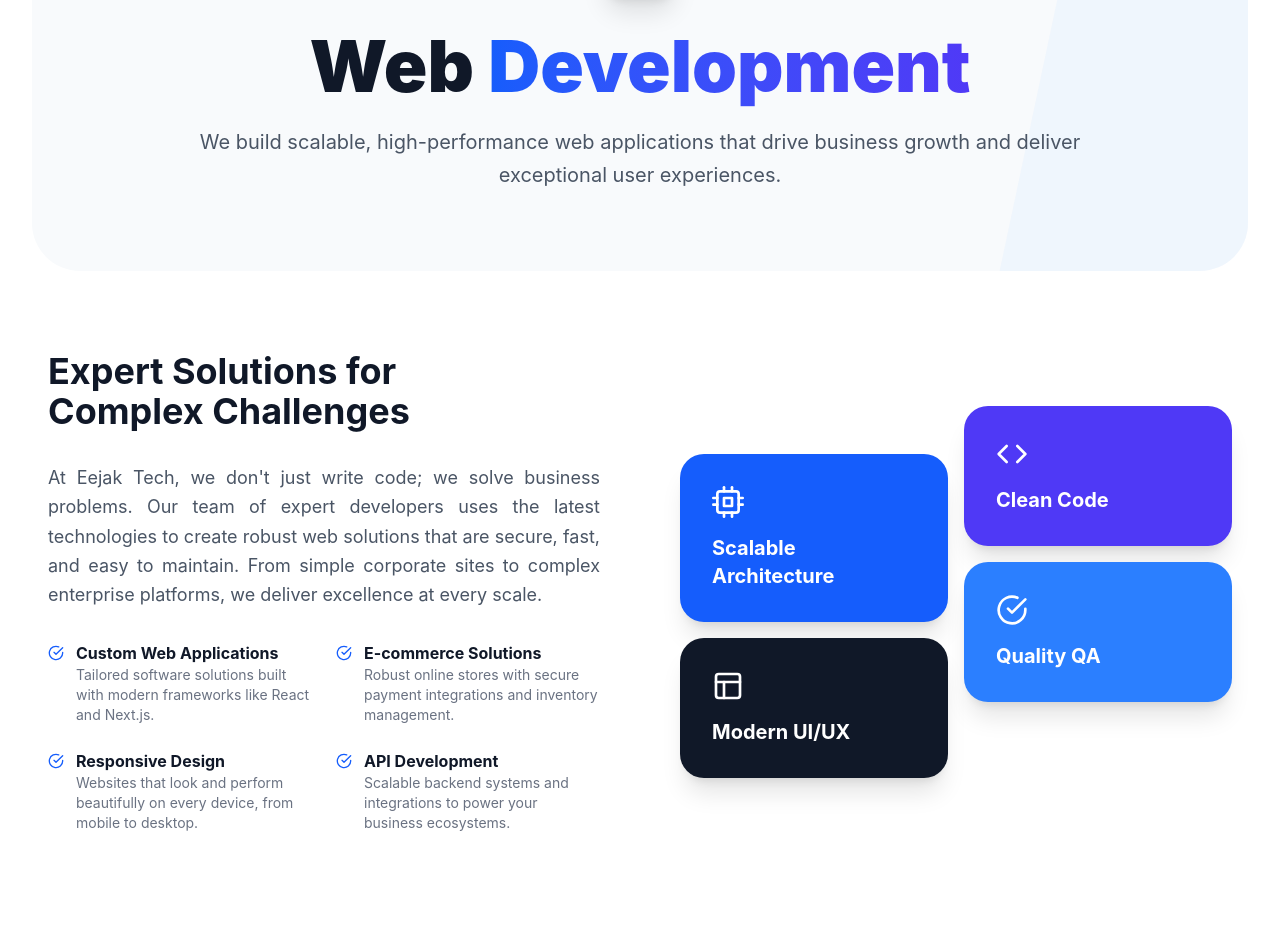
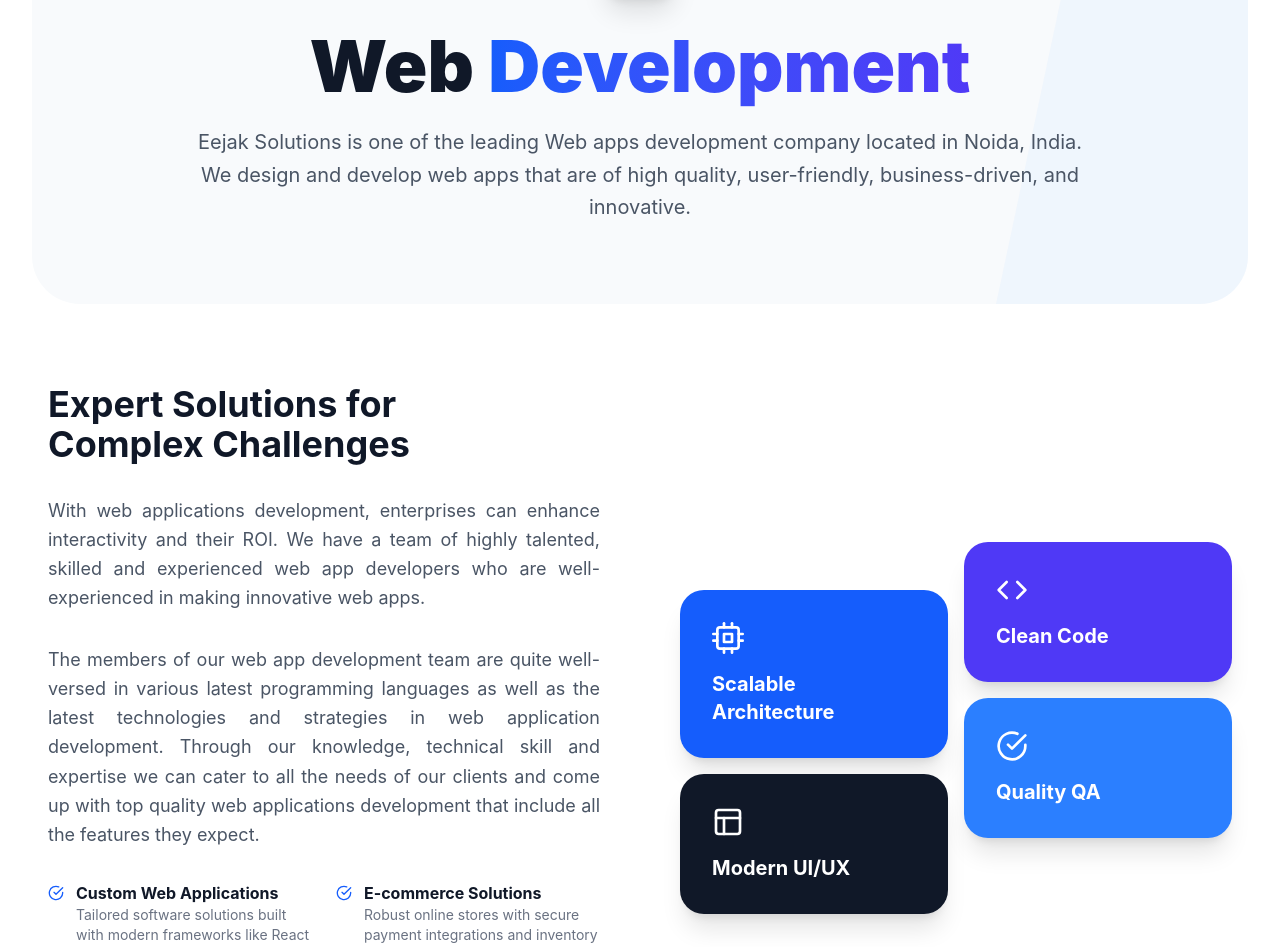
Before and after one commit to akasheejak/Eejak-Tech, a React (Vite) app: page /services/web-development in a window 1280 px wide. Shown: the part 242-1189 px from the top of the page. Built offline with nearby package versions, Linux system fonts and the light colour scheme.

Commit message:
Adding the webdevelopment related content

```diff
--- a/src/page/WebDevelopment.jsx
+++ b/src/page/WebDevelopment.jsx
@@ -37,8 +37,9 @@
               transition={{ delay: 0.2 }}
               className="text-xl text-gray-600 leading-relaxed"
             >
-              We build scalable, high-performance web applications that drive
-              business growth and deliver exceptional user experiences.
+              Eejak Solutions is one of the leading Web apps development company located in Noida, India.
+              We design and develop web apps that are of high quality, user-friendly,
+              business-driven, and innovative.
             </motion.p>
           </div>
         </div>
@@ -56,11 +57,16 @@
           >
             <h2 className="text-4xl font-bold text-gray-900">Expert Solutions for <br/> Complex Challenges</h2>
             <p className="text-lg text-gray-600 leading-relaxed text-justify">
-              At Eejak Tech, we don't just write code; we solve business problems.
-              Our team of expert developers uses the latest technologies to create
-              robust web solutions that are secure, fast, and easy to maintain.
-              From simple corporate sites to complex enterprise platforms,
-              we deliver excellence at every scale.
+              With web applications development, enterprises can enhance interactivity and their ROI.
+              We have a team of highly talented, skilled and experienced web app developers
+              who are well-experienced in making innovative web apps.
+            </p>
+            <p className="text-lg text-gray-600 leading-relaxed text-justify">
+              The members of our web app development team are quite well-versed in various
+              latest programming languages as well as the latest technologies and strategies
+              in web application development. Through our knowledge, technical skill and
+              expertise we can cater to all the needs of our clients and come up with
+              top quality web applications development that include all the features they expect.
             </p>
             <div className="grid grid-cols-1 sm:grid-cols-2 gap-6">
               {features.map((f, i) => (
```
